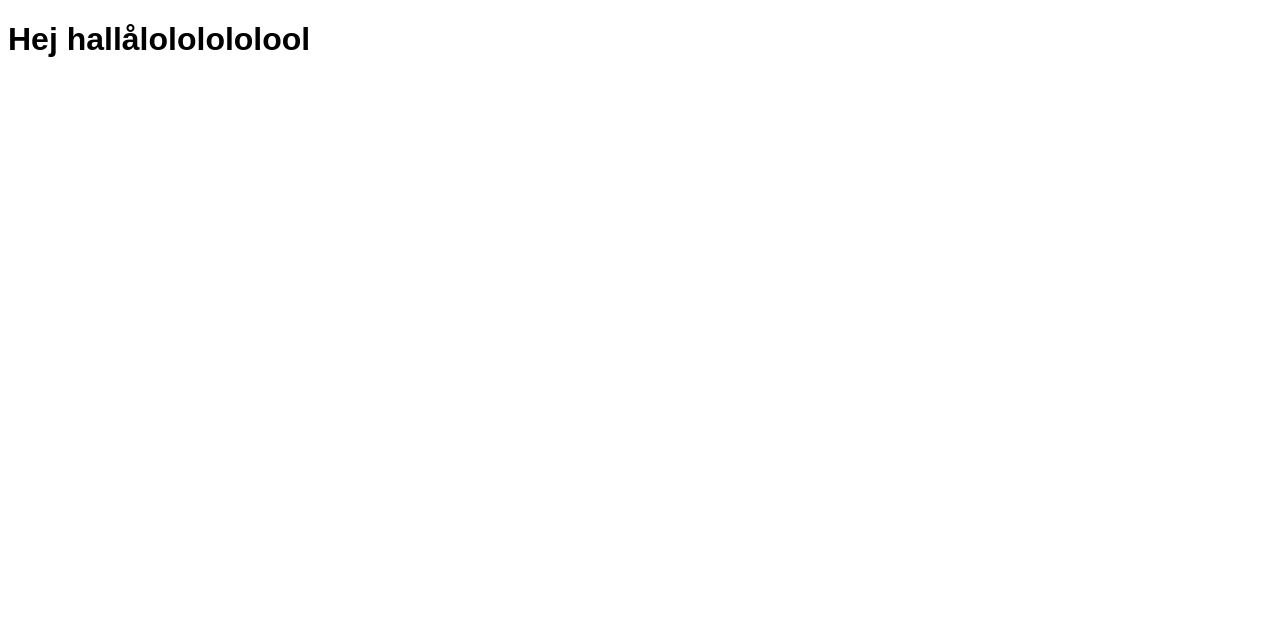
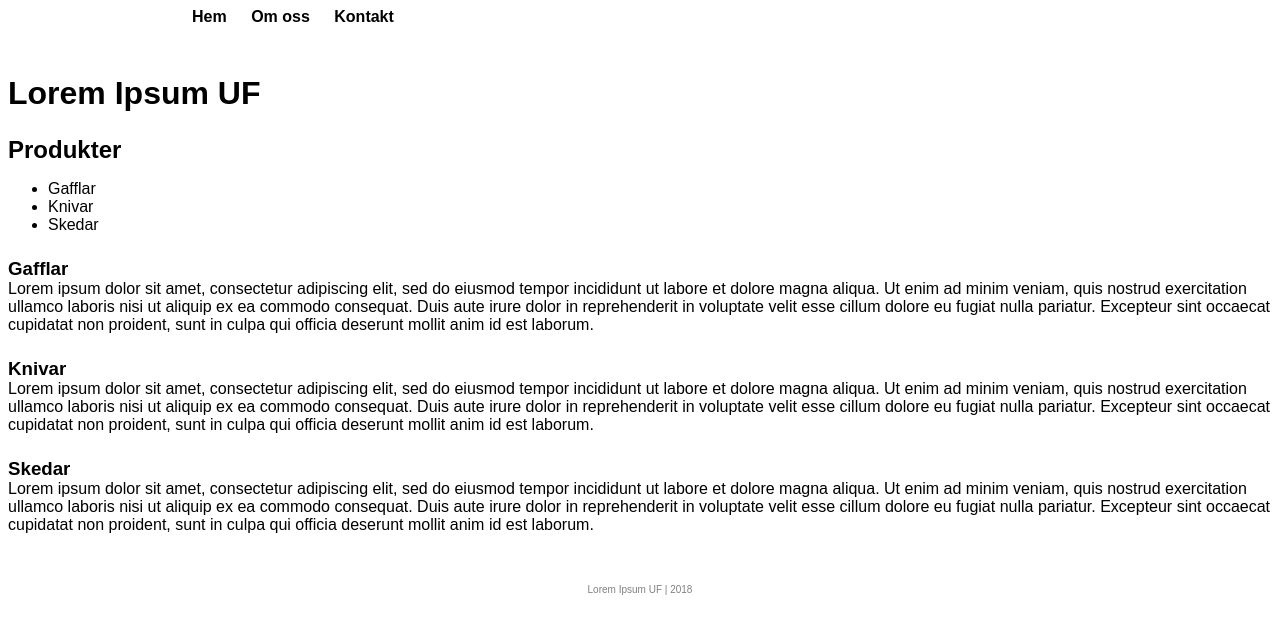
Before and after one commit to TNTPata/HISU, a plain HTML site: page index.html in a window 1280 px wide. Drawn offline with Linux system fonts and the light colour scheme.

Commit message:
Klistrade in kod från mitt övningsprojekt

```diff
--- a/index.html
+++ b/index.html
@@ -8,6 +8,51 @@
 		<!--link rel="icon" type="image/x-icon" href="img/UF_icon.ico"-->
 	</head>
 	<body>
-    	<h1>Hej hallålololololool</h1>
+    	<div id="content">
+		<div id="menu">
+			<ul>
+				<li><a href="index.html">Hem</a></li>
+				<li><a href="about.html">Om oss</a></li>
+				<li><a href="contact.html">Kontakt</a></li>
+			</ul>
+		</div>
+		<!div class="hero-image">
+			<div class="hero-text">
+				<h1>Lorem Ipsum UF</h1>
+			</div>
+		</div>
+
+		<h2>Produkter</h2>
+		<ul>
+			<li><a href="#Gafflar">Gafflar</a></li>
+			<li><a href="#Knivar">Knivar</a></li>
+			<li><a href="#Skedar">Skedar</a></li>
+		</ul>
+
+		<div class="product" id="gafflar">
+			<a name="Gafflar"/>
+			<h3>Gafflar</h3>
+			<!--img src="img/gaffel.jpg" alt="En gaffel" class="productImage"-->
+			<p>Lorem ipsum dolor sit amet, consectetur adipiscing elit, sed do eiusmod tempor incididunt ut labore et dolore magna aliqua. Ut enim ad minim veniam, quis nostrud exercitation ullamco laboris nisi ut aliquip ex ea commodo consequat. Duis aute irure dolor in reprehenderit in voluptate velit esse cillum dolore eu fugiat nulla pariatur. Excepteur sint occaecat cupidatat non proident, sunt in culpa qui officia deserunt mollit anim id est laborum.</p>
+		</div>
+
+		<div class="product" id="knivar">
+			<a name="Knivar"/>
+			<h3>Knivar</h3>
+			<!--img src="img/kniv.jpg" alt="En kniv" class="productImage"-->
+			<p>Lorem ipsum dolor sit amet, consectetur adipiscing elit, sed do eiusmod tempor incididunt ut labore et dolore magna aliqua. Ut enim ad minim veniam, quis nostrud exercitation ullamco laboris nisi ut aliquip ex ea commodo consequat. Duis aute irure dolor in reprehenderit in voluptate velit esse cillum dolore eu fugiat nulla pariatur. Excepteur sint occaecat cupidatat non proident, sunt in culpa qui officia deserunt mollit anim id est laborum.</p>
+		</div>
+
+		<div class="product" id="skedar">
+			<a name="Skedar"/>
+			<h3>Skedar</h3>
+			<!--img src="img/sked.jpg" alt="En sked" class="productImage"-->
+			<p>Lorem ipsum dolor sit amet, consectetur adipiscing elit, sed do eiusmod tempor incididunt ut labore et dolore magna aliqua. Ut enim ad minim veniam, quis nostrud exercitation ullamco laboris nisi ut aliquip ex ea commodo consequat. Duis aute irure dolor in reprehenderit in voluptate velit esse cillum dolore eu fugiat nulla pariatur. Excepteur sint occaecat cupidatat non proident, sunt in culpa qui officia deserunt mollit anim id est laborum.</p>
+		</div>
+
+		<footer>
+			<p>Lorem Ipsum UF | 2018</p>
+		</footer>
+		</div>
 	</body>
 </html>
--- a/main.css
+++ b/main.css
@@ -7,3 +7,95 @@ body  {
 	font-family: Arial, sans-serif;
 	font-size: 16px;
 }
+
+/*.hero-image {
+	background-image: url("img/bord.jpg");
+	background-color: #CCC;
+	height: 250px;
+	background-position: center;
+	background-repeat: no-repeat;
+	background-size: cover;
+	position: relative;
+}
+
+.hero-text {
+	text-align: left;
+	position: relative;
+	top: 35%;
+	margin-left: 140px;
+	transform: translate(-50%, -50%);
+	color: black;
+	background:rgba(255,255,255,0.5);
+	border-radius: 3px;
+	width: 254px;
+	padding: 0 6px;
+}*/
+
+#menu {
+	position: absolute;
+	top: 0;
+	left: 15%;
+	margin-top: 8px;
+	background-color: white;
+}
+
+#menu > ul {
+	list-style-type: none;
+	margin: 0;
+	padding: 0;
+}
+
+#menu > ul > li {
+	display: inline;
+	margin-right: 20px;
+	font-weight: bold;
+}
+
+li > a:hover {
+	color: grey;
+	text-decoration: underline;
+}
+
+li > a {
+	text-decoration: none;
+	color: black;
+}
+
+h1 {
+	margin-top: 75px;
+}
+
+h2, h3 {
+	margin: 24px 0 0 0;
+}
+
+p {
+	margin: 0;
+}
+
+#gafflar,
+#knivar,
+#skedar {
+
+}
+
+.productImage {
+	height: 200px;
+	width: 200px;
+	margin-left: 15px;
+	float: right;
+	border-radius: 10px;
+}
+
+.product {
+	clear: both;
+}
+footer {
+	margin: 50px 0;
+}
+
+footer > p {
+	font-size: 10px;
+	text-align: center;
+	color: grey;
+}
```
Also changed, not shown: about.html (+14 -0 lines), contact.html (+55 -0 lines).
